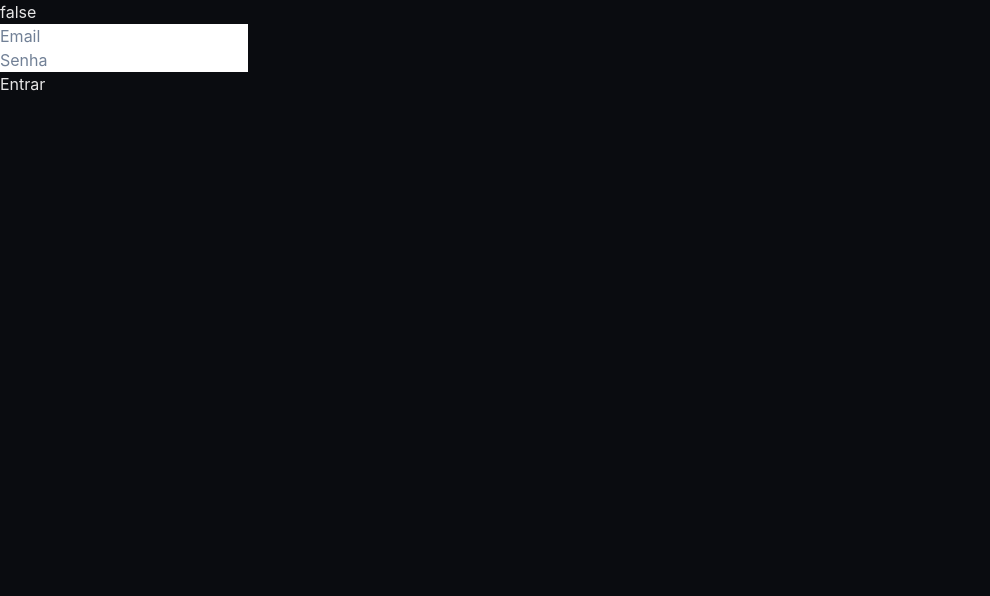
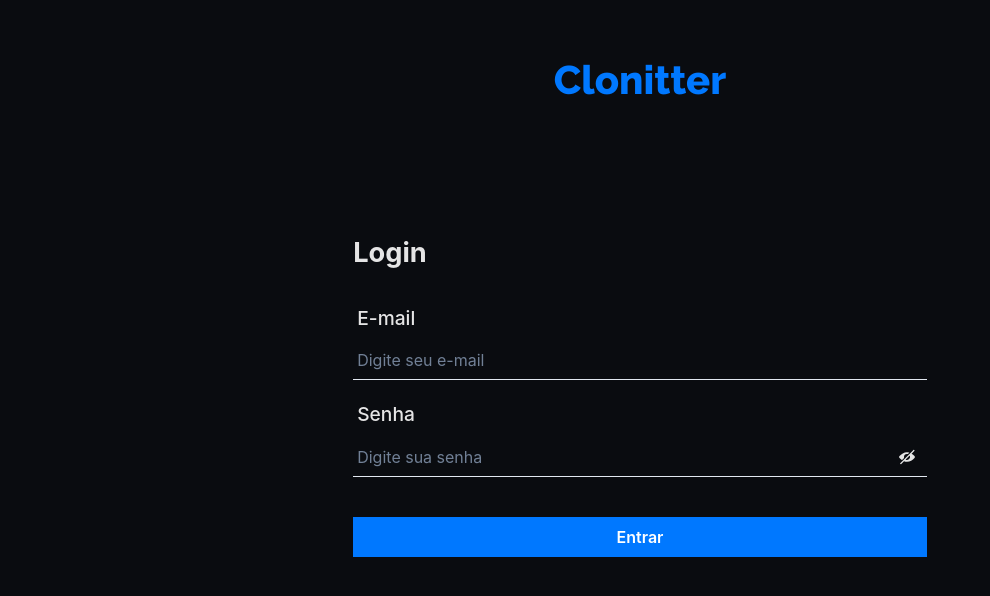
Before and after one commit to lucasespassini/clonitter-react, a React (Create React App) app: page /login in a window 1280 px wide. Shown: the top 596 px of the page, without its empty margins (0-990 px from the left). Built offline with nearby package versions, Linux system fonts and the light colour scheme; no server answers.

Commit message:
terminando tela de login

```diff
--- a/package.json
+++ b/package.json
@@ -3,6 +3,7 @@
   "version": "0.1.0",
   "private": true,
   "dependencies": {
+    "@chakra-ui/icons": "^2.0.9",
     "@chakra-ui/react": "^2.2.9",
     "@emotion/react": "^11.10.0",
     "@emotion/styled": "^11.10.0",
--- a/src/contexts/auth.jsx
+++ b/src/contexts/auth.jsx
@@ -10,6 +10,13 @@ export const AuthProvider = ({ children }) => {
   const [user, setUser] = useState(null)
   const [isLoading, setIsLoading] = useState(true)
 
+  const [errors, setErrors] = useState({
+    emailError: '',
+    passwordError: '',
+  })
+  const [errouEmail, setErrouEmail] = useState(false)
+  const [errouSenha, setErrouSenha] = useState(false)
+
   useEffect(() => {
     const recoveredUser = localStorage.getItem('user')
 
@@ -21,19 +28,24 @@ export const AuthProvider = ({ children }) => {
   }, [])
 
   async function login(email, password) {
-    const { status, data } = await api.post('/auth/login', {
-      email,
-      password,
-    })
+    try {
+      const { data } = await api.post('auth/login', {
+        email,
+        password,
+      })
 
-    if (status === 406 || status === 500) {
-      console.log('deu ruim')
-    } else {
       setUser(data.payload)
       localStorage.setItem('user', JSON.stringify(data.payload))
       localStorage.setItem('token', data.token)
       api.defaults.headers.Authorization = `Bearer ${data.token}`
       navigate('/')
+    } catch (error) {
+      const erros = error.response.data.errors
+      if (!erros.emailError) setErrouEmail(false)
+      if (!erros.passwordError) setErrouSenha(false)
+      if (erros.emailError) setErrouEmail(true)
+      if (erros.passwordError) setErrouSenha(true)
+      setErrors(error.response.data.errors)
     }
   }
 
@@ -48,7 +60,16 @@ export const AuthProvider = ({ children }) => {
 
   return (
     <AuthContext.Provider
-      value={{ authenticated: !!user, user, isLoading, login, logout }}
+      value={{
+        authenticated: !!user,
+        user,
+        isLoading,
+        login,
+        logout,
+        errouEmail,
+        errouSenha,
+        errors,
+      }}
     >
       {children}
     </AuthContext.Provider>
--- a/src/index.css
+++ b/src/index.css
@@ -1,3 +1,5 @@
+@import url('https://fonts.googleapis.com/css2?family=Raleway:wght@800&display=swap');
+
 * {
   color: #e5e5e5;
 }
--- a/src/pages/HomePage/HomePage.jsx
+++ b/src/pages/HomePage/HomePage.jsx
@@ -5,24 +5,30 @@ import PostLoader from '../../components/Loading/PostLoader'
 
 import { api } from '../../services/api'
 import { AuthContext } from '../../contexts/auth'
+import { useNavigate } from 'react-router-dom'
 
 export default function HomePage() {
   const { logout, user } = useContext(AuthContext)
   const [isLoaded, setIsLoaded] = useState(false)
   const [posts, setPosts] = useState([])
+  const navigate = useNavigate()
 
   useEffect(() => {
     async function getPosts() {
       try {
-        const res = await api.get(`/post/user/${user.sub}/following`)
-        setPosts(res.data)
+        const { data } = await api.get(`/post/user/${user.sub}/following`)
+
+        setPosts(data)
         setIsLoaded(true)
       } catch (error) {
-        console.log(error)
+        // console.log(error)
+        if (error.response.status === 401) {
+          navigate('/login')
+        }
       }
     }
     getPosts()
-  }, [user])
+  }, [navigate, user])
 
   return (
     <Container maxW="650">
--- a/src/pages/LoginPage/LoginPage.jsx
+++ b/src/pages/LoginPage/LoginPage.jsx
@@ -1,12 +1,26 @@
+import {
+  Button,
+  Container,
+  FormControl,
+  FormErrorMessage,
+  FormLabel,
+  Input,
+  InputGroup,
+  InputRightElement,
+  IconButton,
+} from '@chakra-ui/react'
+import { ViewIcon, ViewOffIcon } from '@chakra-ui/icons'
 import { useState, useContext } from 'react'
-
 import { AuthContext } from '../../contexts/auth'
+import styles from './LoginPage.module.css'
 
 export default function LoginPage() {
-  const { authenticated, login } = useContext(AuthContext)
+  const { login, errors, errouEmail, errouSenha } = useContext(AuthContext)
 
   const [email, setEmail] = useState('')
   const [password, setPassword] = useState('')
+  const [show, setShow] = useState(false)
+  const handleClick = () => setShow(!show)
 
   function handleSubmit(e) {
     e.preventDefault()
@@ -14,22 +28,70 @@ export default function LoginPage() {
   }
 
   return (
-    <form onSubmit={handleSubmit}>
-      {String(authenticated)}
-      <br />
-      <input
-        type="email"
-        placeholder="Email"
-        onChange={e => setEmail(e.target.value)}
-      />
-      <br />
-      <input
-        type="password"
-        placeholder="Senha"
-        onChange={e => setPassword(e.target.value)}
-      />
-      <br />
-      <button type="submit">Entrar</button>
-    </form>
+    <Container
+      height={'100vh'}
+      display="flex"
+      flexDirection="column"
+      justifyContent="center"
+    >
+      <div className={styles.containerLogo}>
+        <h1 className={styles.logo}>Clonitter</h1>
+      </div>
+      <h2 className={styles.title}>Login</h2>
+      <form onSubmit={handleSubmit} className={styles.form}>
+        <FormControl isInvalid={errouEmail}>
+          <FormLabel marginTop={5} paddingX="1" fontSize="1.2rem">
+            E-mail
+          </FormLabel>
+          <Input
+            type='email'
+            paddingX="1"
+            variant="flushed"
+            placeholder="Digite seu e-mail"
+            focusBorderColor="#0063D1"
+            value={email}
+            onChange={e => setEmail(e.target.value)}
+            pattern="[a-z0-9._%+-]+@[a-z0-9.-]+\.[a-z]{2,4}$"
+          />
+          <FormErrorMessage>{errors.emailError}</FormErrorMessage>
+        </FormControl>
+
+        <FormControl isInvalid={errouSenha || errouEmail}>
+          <FormLabel marginTop={5} paddingX="1" fontSize="1.2rem">
+            Senha
+          </FormLabel>
+          <InputGroup>
+            <Input
+              paddingX="1"
+              type={show ? 'text' : 'password'}
+              variant="flushed"
+              placeholder="Digite sua senha"
+              focusBorderColor="#0063D1"
+              value={password}
+              onChange={e => setPassword(e.target.value)}
+            />
+            <InputRightElement>
+              <IconButton
+                variant="link"
+                aria-label={show ? 'Esconder senha' : 'Mostrar senha'}
+                onClick={handleClick}
+                icon={show ? <ViewIcon /> : <ViewOffIcon />}
+              />
+            </InputRightElement>
+          </InputGroup>
+          <FormErrorMessage>{errors.passwordError}</FormErrorMessage>
+
+          <Button
+            type="submit"
+            colorScheme="messenger"
+            marginTop={10}
+            width="100%"
+            borderRadius={0}
+          >
+            Entrar
+          </Button>
+        </FormControl>
+      </form>
+    </Container>
   )
 }
--- /dev/null
+++ b/src/pages/LoginPage/LoginPage.module.css
@@ -0,0 +1,24 @@
+.containerLogo {
+  display: flex;
+  justify-content: center;
+  user-select: none;
+}
+
+.logo {
+  position: fixed;
+  top: 50px;
+  margin-bottom: 50px;
+  font-family: 'Raleway', sans-serif;
+  font-size: 2.5em;
+  color: #0078FF;
+}
+
+.title {
+  font-size: 1.7em;
+  font-weight: 700;
+}
+
+.form {
+  padding: 10px 0;
+  width: 100%;
+}
--- a/src/pages/PerfilPage/PerfilPage.jsx
+++ b/src/pages/PerfilPage/PerfilPage.jsx
@@ -34,11 +34,11 @@ export default function PerfilPage() {
 
   return (
     <Container maxW="650">
-      <Skeleton isLoaded={isLoaded} fadeDuration={1} borderRadius={10}>
+      <Skeleton isLoaded={isLoaded} fadeDuration={1} borderRadius={5}>
         <Avatar
           width={'full'}
           height={250}
-          borderRadius={10}
+          borderRadius={5}
           src="https://via.placeholder.com/500x250"
           alt={'bg-image-' + user.user_name}
         />
@@ -50,15 +50,12 @@ export default function PerfilPage() {
             w={32}
             h={32}
             borderRadius={999}
-            src={
-              'http://localhost:3000/uploads/profile_image/' +
-              user.profile_image
-            }
+            src={`${process.env.REACT_APP_BASE_URL}/uploads/profile_image/${user.profile_image}`}
             name={user.user_name + '-icon'}
           />
         </Skeleton>
-        <Skeleton isLoaded={isLoaded} fadeDuration={1} borderRadius={8}>
-          <Button _hover={false} backgroundColor={'#3178c6'}>
+        <Skeleton isLoaded={isLoaded} fadeDuration={1} borderRadius={5}>
+          <Button colorScheme="messenger" borderRadius={5}>
             Seguir
           </Button>
         </Skeleton>
--- a/src/services/api.js
+++ b/src/services/api.js
@@ -1,5 +1,5 @@
 import axios from 'axios'
 
 export const api = axios.create({
-  baseURL: process.env.REACT_APP_URL_API
+  baseURL: process.env.REACT_APP_BASE_URL
 })
```
Also changed, not shown: 1 other file (tests, documents, lock files or other folders).
